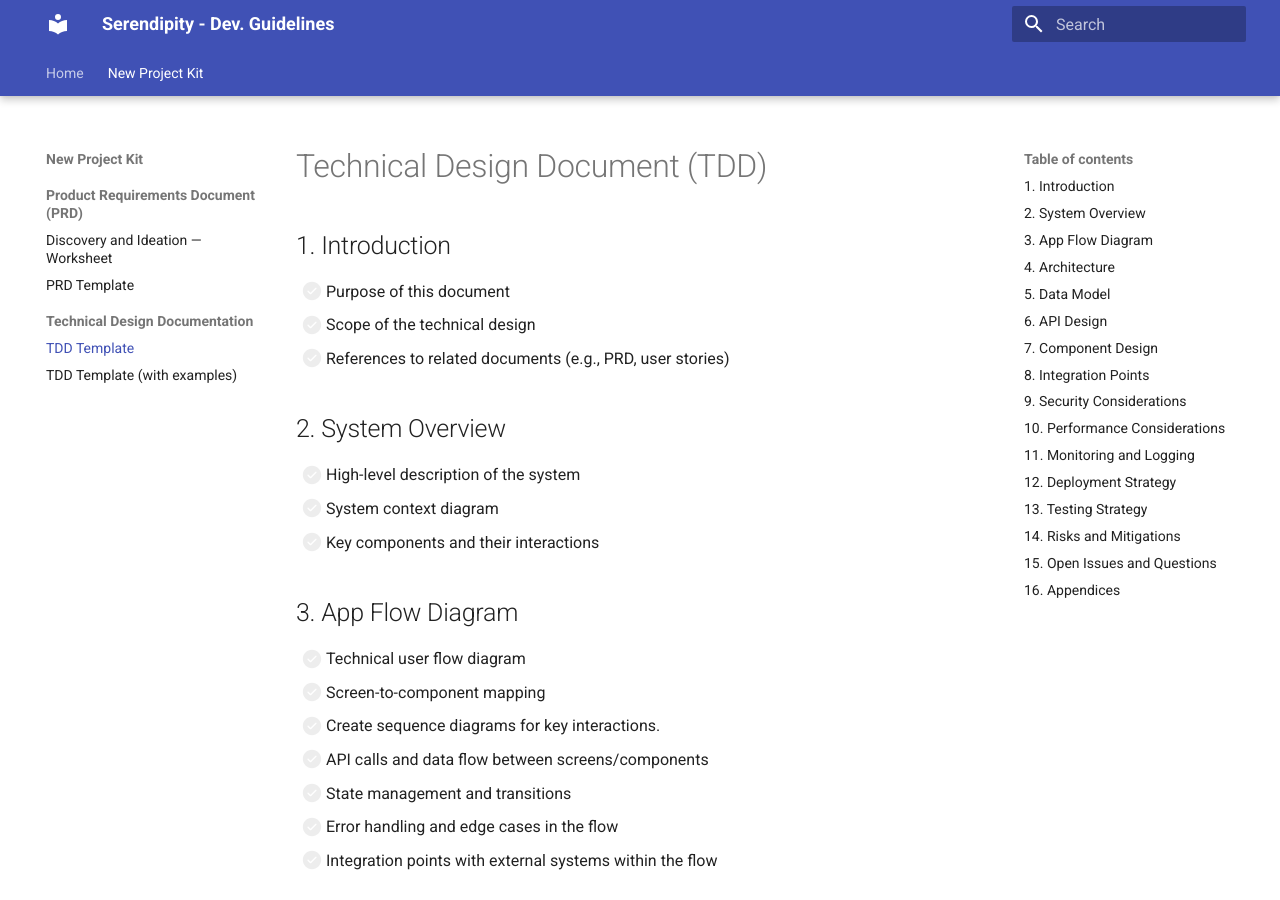
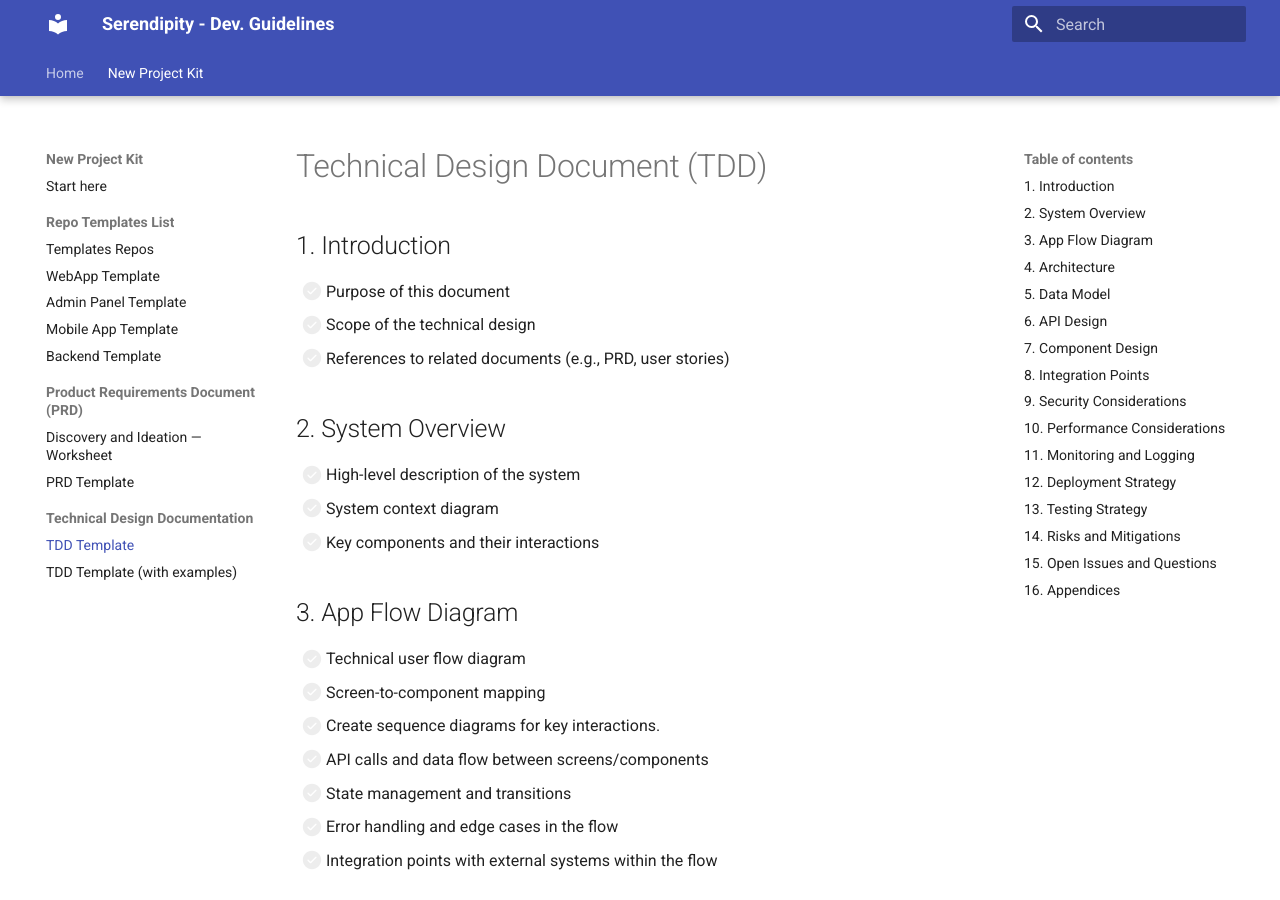
Before and after one commit to SerendipityOrg/TradeMan-Dev-Guidelines, an MkDocs documentation site: the page built from docs/new_project_kit/tdd_template.md, in a window 1280 px wide and 900 px high. Built offline with MkDocs 1.6.1 and Material for MkDocs 9.7.7, drawn with Linux system fonts in a browser that asks for light colours.

Commit message:
Added Template Repository documentation.

```diff
--- a/mkdocs.yml
+++ b/mkdocs.yml
@@ -33,15 +33,30 @@ markdown_extensions:
   - pymdownx.tabbed
   - pymdownx.tasklist:
       custom_checkbox: true
+  - pymdownx.emoji:
+      emoji_index: !!python/name:material.extensions.emoji.twemoji
+      emoji_generator: !!python/name:material.extensions.emoji.to_svg
   - toc:
       permalink: true
+  - attr_list
+  - md_in_html
 
 extra_css:
   - assets/css/custom.css
 
 nav:
-  - Home: index.md
+  - Home:
+      - Start here: index.md
+      - Starting new projects:
+          - New project Kit: new_project_kit/discovery_and_ideation_worksheet_template/
   - New Project Kit:
+      - Start here: new_project_kit/project_setup_guide.md
+      - Repo Templates List:
+          - Templates Repos: new_project_kit/templates_repos.md
+          - WebApp Template: new_project_kit/webapp_template.md
+          - Admin Panel Template: new_project_kit/admin_panel_template.md
+          - Mobile App Template: new_project_kit/mobile_app_template.md
+          - Backend Template: new_project_kit/backend_template.md
       - Product Requirements Document (PRD):
           - Discovery and Ideation — Worksheet: new_project_kit/discovery_and_ideation_worksheet_template.md
           - PRD Template: new_project_kit/prd_template.md
```
Also changed, not shown: docs/new_project_kit/templates_repos.md (added, +79 -0 lines).
